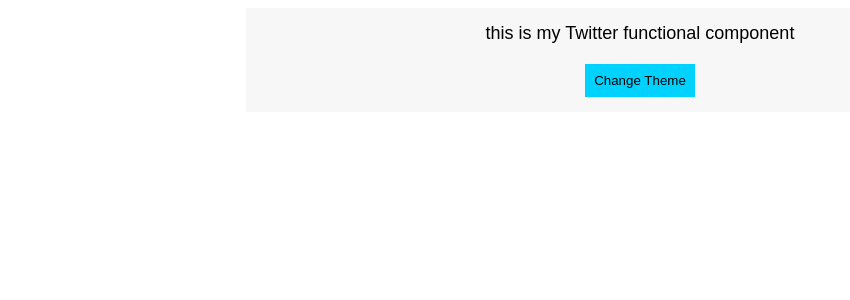
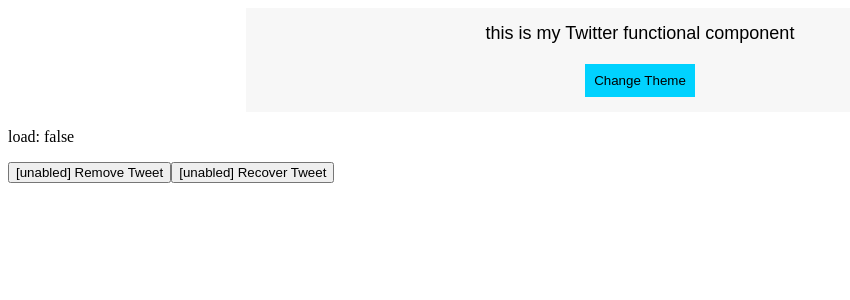
Before and after one commit to martinsju/advanced_reactjs_dio, a React (Create React App) app: page / in a window 1280 px wide. Shown: the top 300 px of the page, without its empty margins (0-850 px from the left). Built offline with nearby package versions, Linux system fonts and the light colour scheme.

Commit message:
fix: fixed loading

```diff
--- a/src/App.js
+++ b/src/App.js
@@ -1,11 +1,35 @@
-import React from 'react'
+import React, { useState, useEffect } from 'react'
 import { ThemeContext, themes } from './components/ThemeSwitcher'
 import Twitter from './components/TwitterPage/Twitter'
 
 function App() {
+	const [posts, setPosts] = useState(
+		{
+			content: 'this is my tweet content',
+			author: 'Julia Agra'
+		},
+		{
+			content: 'this is my tweet content',
+			author: 'John Doe'
+		}
+	)
+
+	const [loading, setLoading] = useState(false)
+
+	useEffect(() => {
+		setLoading(true)
+		setTimeout(() => {
+			setLoading(false)
+		}, 3000)
+		console.log('useeffect do app rodou e loading é ', loading)
+	}, [])
+
 	return (
 		<ThemeContext.Provider value={themes.primary}>
-			<Twitter />
+			<Twitter posts={posts} loading={loading} />
+			<p>load: {loading.toString()}</p>
+			<button>[unabled] Remove Tweet</button>
+			<button>[unabled] Recover Tweet</button>
 		</ThemeContext.Provider>
 	)
 }
```
